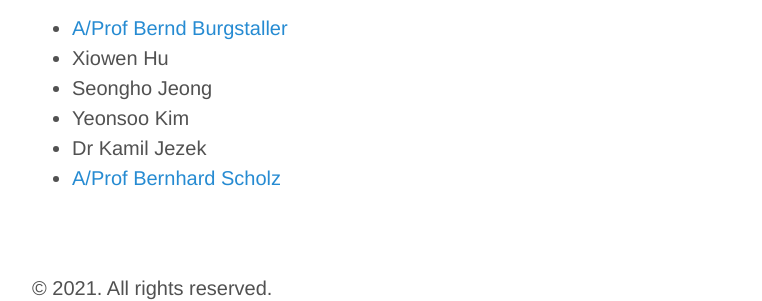
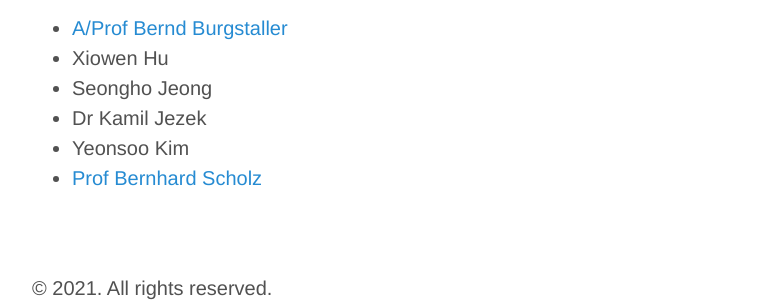
Before and after one commit to verovm/verovm.github.io, a Jekyll site: the page built from about.md, in a window 1280 px wide. Shown: the part 440-741 px from the top of the page, without its empty margins (248-1010 px from the left). Built offline with Jekyll 4.4.1, drawn with Linux system fonts in a browser that asks for light colours.

Commit message:
update Current Team

```diff
--- a/about.md
+++ b/about.md
@@ -14,6 +14,6 @@ The project is partially funded and supported by [Fantom Foundation](https://fan
 - [A/Prof Bernd Burgstaller](https://elc.yonsei.ac.kr/people.htm)
 - Xiowen Hu
 - Seongho Jeong
+- Dr Kamil Jezek
 - Yeonsoo Kim
-- Dr Kamil Jezek
-- [A/Prof Bernhard Scholz](http://b-scholz.github.io)
+- [Prof Bernhard Scholz](http://b-scholz.github.io)
```
Also changed, not shown: README.md.
